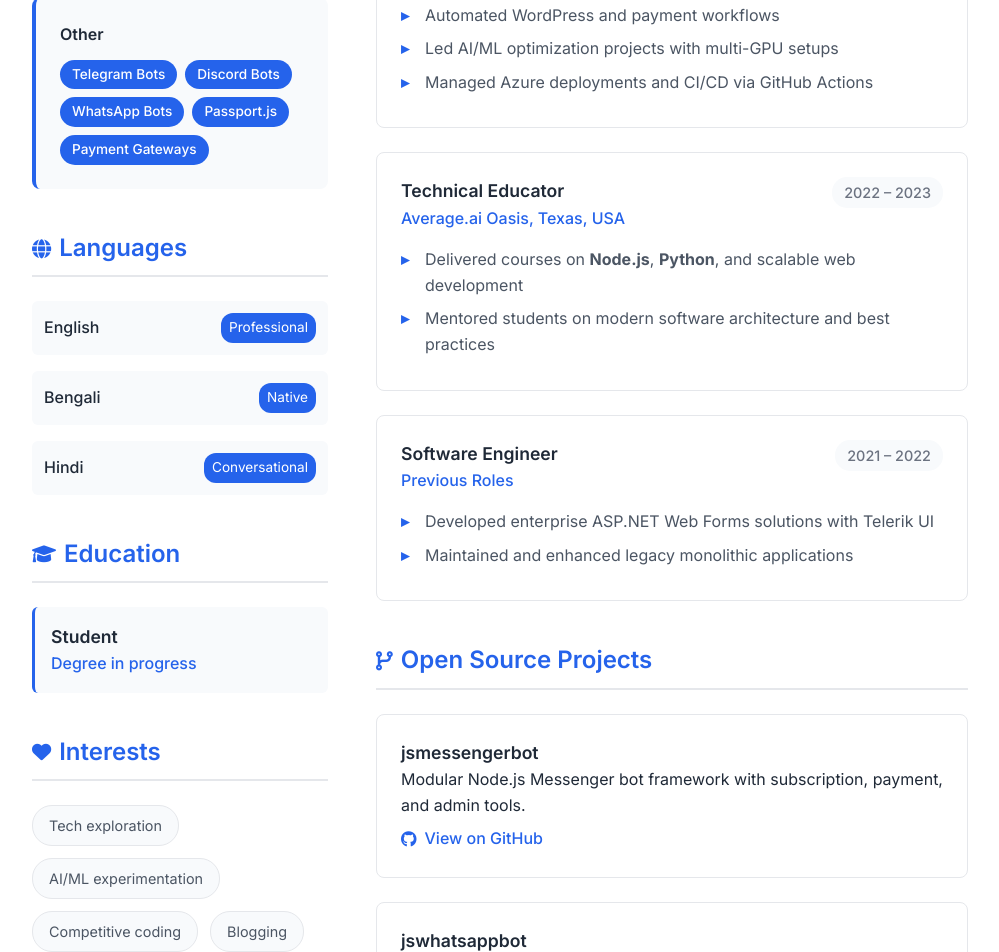
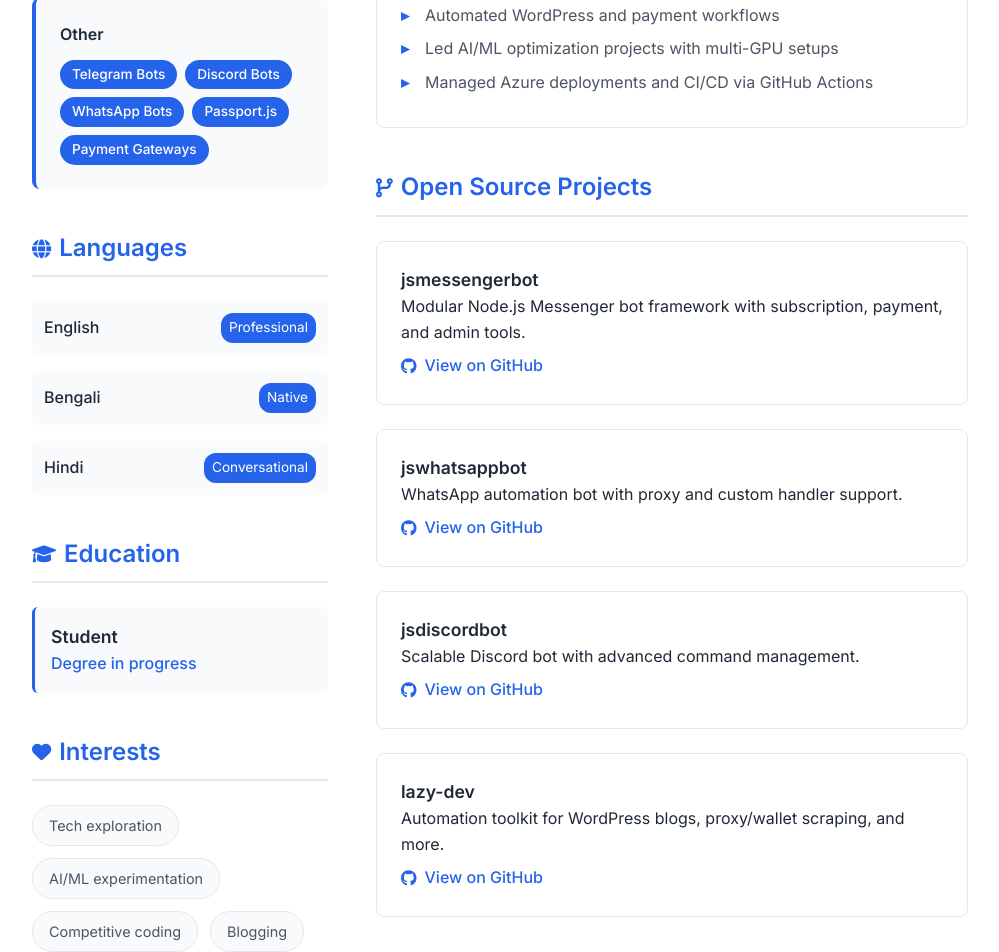
Before and after one commit to khrasedul-dev/resume, a plain HTML site: page index.html in a window 1280 px wide. Shown: the part 1351-2303 px from the top of the page, without its empty margins (140-1139 px from the left). Drawn offline with Linux system fonts and the light colour scheme.

Commit message:
Remove job experience sections from index.html

```diff
--- a/index.html
+++ b/index.html
@@ -714,43 +714,6 @@
                 <li>Managed Azure deployments and CI/CD via GitHub Actions</li>
               </ul>
             </div>
-
-            <div class="experience-item">
-              <div class="job-header">
-                <div>
-                  <div class="job-title">Technical Educator</div>
-                  <div class="company">Average.ai Oasis, Texas, USA</div>
-                </div>
-                <div class="duration">2022 – 2023</div>
-              </div>
-              <ul class="job-description">
-                <li>
-                  Delivered courses on <strong>Node.js</strong>,
-                  <strong>Python</strong>, and scalable web development
-                </li>
-                <li>
-                  Mentored students on modern software architecture and best
-                  practices
-                </li>
-              </ul>
-            </div>
-
-            <div class="experience-item">
-              <div class="job-header">
-                <div>
-                  <div class="job-title">Software Engineer</div>
-                  <div class="company">Previous Roles</div>
-                </div>
-                <div class="duration">2021 – 2022</div>
-              </div>
-              <ul class="job-description">
-                <li>
-                  Developed enterprise ASP.NET Web Forms solutions with Telerik
-                  UI
-                </li>
-                <li>Maintained and enhanced legacy monolithic applications</li>
-              </ul>
-            </div>
           </section>
 
           <!-- Open Source Projects -->
```
